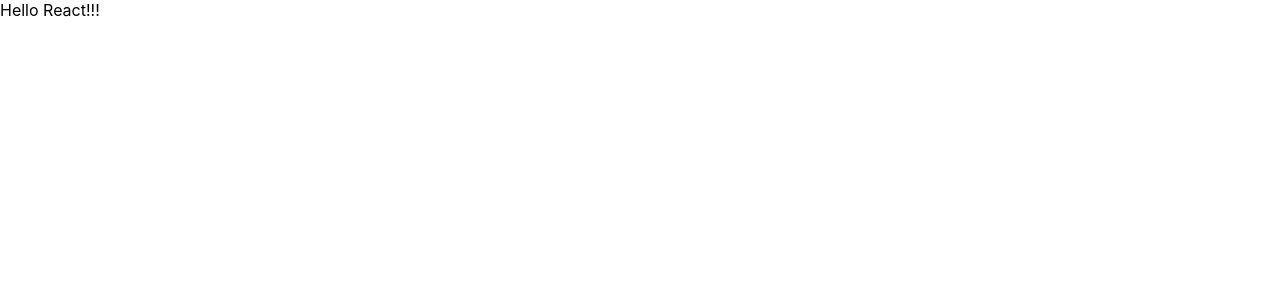
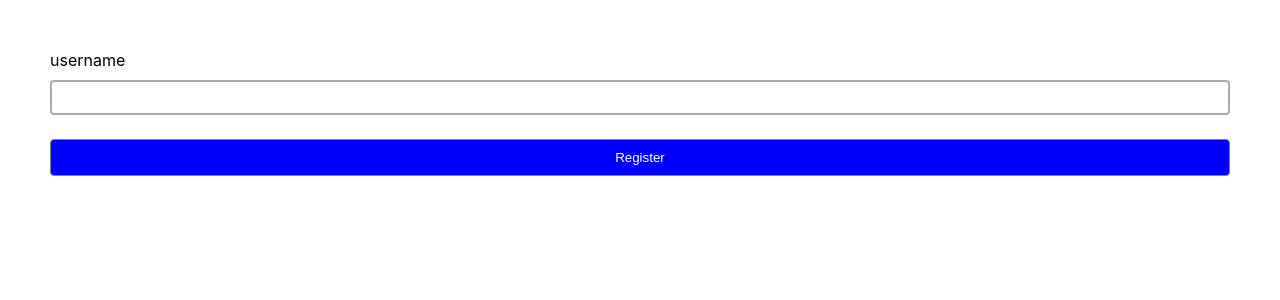
Before and after one commit to Firstkris/react-day3-state-pavitpim-fork, a React (Create React App) app: page / in a window 1280 px wide. Shown: the top 300 px of the page. Built offline with nearby package versions, Linux system fonts and the light colour scheme.

Commit message:
form-boilerplate

```diff
--- a/src/App.js
+++ b/src/App.js
@@ -1,5 +1,24 @@
 function App() {
-  return <div>Hello React!!!</div>;
+  // Handler Function
+  const handleSubmit = (event) => {
+    event.preventDefault();
+    console.log('submit');
+  };
+
+  return (
+    <>
+      <form onSubmit={handleSubmit} className='form'>
+        {/* UserName */}
+        <div className='form-input'>
+          <label>username</label>
+          <input />
+        </div>
+
+        <button type='submit'>Register</button>
+        {/* <button type='button'>inside</button> */}
+      </form>
+    </>
+  );
 }
 
 export default App;
--- a/src/index.css
+++ b/src/index.css
@@ -1,13 +1,57 @@
+* {
+  box-sizing: border-box;
+}
+
 body {
   margin: 0;
-  font-family: -apple-system, BlinkMacSystemFont, 'Segoe UI', 'Roboto', 'Oxygen',
-    'Ubuntu', 'Cantarell', 'Fira Sans', 'Droid Sans', 'Helvetica Neue',
-    sans-serif;
+  font-family: -apple-system, BlinkMacSystemFont, 'Segoe UI', 'Roboto', 'Oxygen', 'Ubuntu',
+    'Cantarell', 'Fira Sans', 'Droid Sans', 'Helvetica Neue', sans-serif;
   -webkit-font-smoothing: antialiased;
   -moz-osx-font-smoothing: grayscale;
 }
 
 code {
-  font-family: source-code-pro, Menlo, Monaco, Consolas, 'Courier New',
-    monospace;
+  font-family: source-code-pro, Menlo, Monaco, Consolas, 'Courier New', monospace;
 }
+
+.form {
+  background: white;
+  padding: 50px;
+  border-radius: 10px;
+}
+
+.form-input {
+  margin-bottom: 20px;
+}
+
+.form-input > label {
+  display: block;
+  margin-bottom: 10px;
+}
+
+.form-input > input {
+  width: 100%;
+  padding: 8px;
+  border: 2px solid #aaa;
+  border-radius: 4px;
+  margin-bottom: 4px;
+}
+
+.form-input > input:focus {
+  outline: none;
+}
+
+.form-input > small {
+  display: block;
+  font-size: 16px;
+}
+
+.form > button {
+  width: 100%;
+  background-color: #0000ff;
+  color: white;
+  padding: 10px;
+  border: 1px solid grey;
+  cursor: pointer;
+  border-radius: 4px;
+}
```
